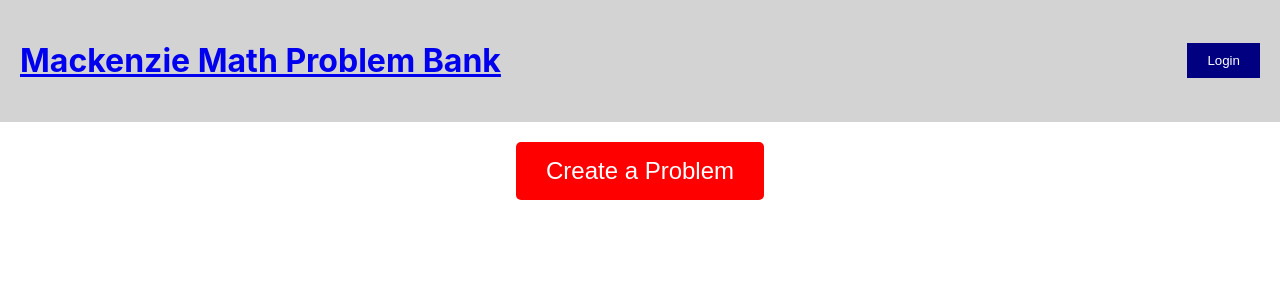
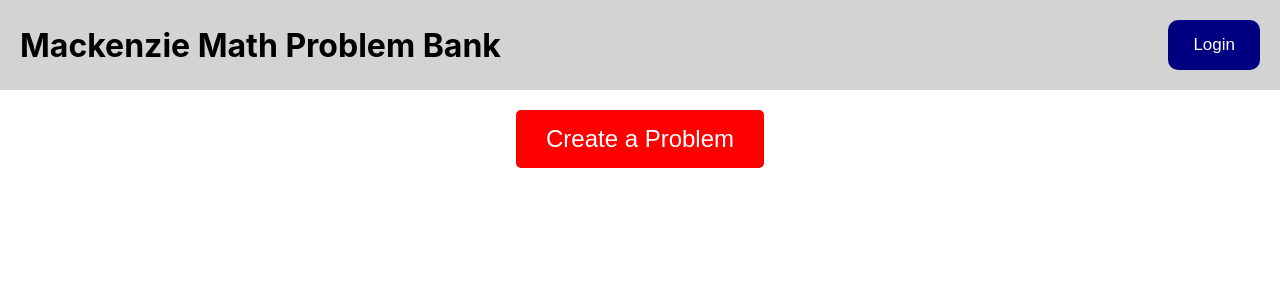
Before and after one commit to Red4Wiz/MackenzieMathClub_ProblemBank, a React (Create React App) app in the folder frontend/: page / in a window 1280 px wide. Shown: the top 300 px of the page. Built offline with nearby package versions, Linux system fonts and the light colour scheme.

Commit message:
fixed home page css

```diff
--- a/frontend/src/App.css
+++ b/frontend/src/App.css
@@ -1,4 +1,3 @@
-/* App.css */
 .app {
   text-align: center;
 }
@@ -9,6 +8,13 @@
   align-items: center;
   background-color: lightgray;
   padding: 20px;
+}
+
+.header-left h1 {
+  margin: 0;
+  color: black;
+  text-decoration: underline;
+  text-decoration-color: lightgray;
 }
 
 .header-left {
@@ -22,7 +28,9 @@
 .login-button {
   background-color: navy;
   color: white;
-  padding: 10px 20px;
+  padding: 15px 25px;
   border: none;
   cursor: pointer;
+  font-size: 17px ;
+  border-radius: 10px;
 }
```
Also changed, not shown: frontend/src/LoginPage.css (indentation only).
